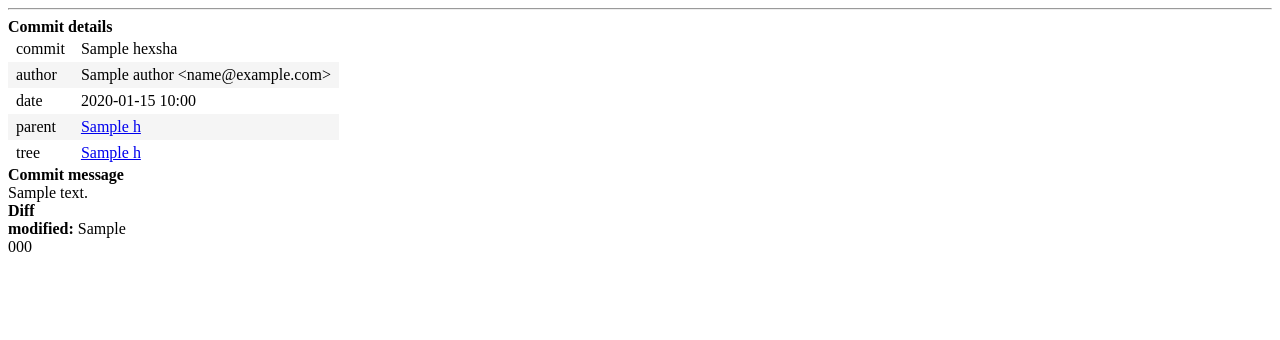
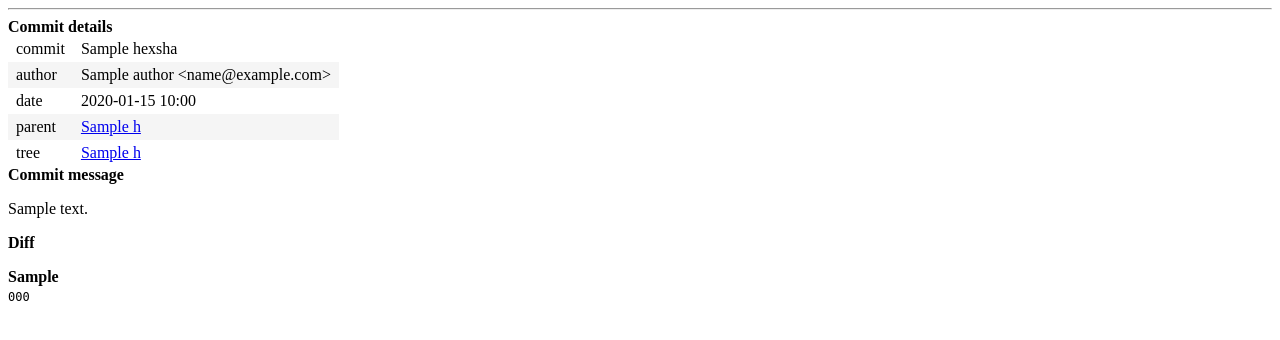
Before and after one commit to LukaHietala/git-webview, a Flask app: template templates/commit.html in a window 1280 px wide. Shown: the part 44-384 px from the top of the page. Run offline with Flask 3, Linux system fonts and the light colour scheme; the template is opened without the code that fills it: most values are stand-ins (such as "Sample title", 1, 10 or a date in 2020).

Commit message:
make diffs slightly more readable

```diff
--- a/static/styles.css
+++ b/static/styles.css
@@ -49,3 +49,41 @@ table.commits-table td.message-col {
 	text-overflow: ellipsis;
 	white-space: nowrap;
 }
+
+
+/* diffs */
+/* TODO: add more colors to text*/
+.diff-file {
+	margin: 16px 0;
+}
+
+.diff-file-header {
+	font-weight: bold;
+	margin-bottom: 4px;
+}
+
+.diff-status-new {
+	color: green;
+}
+
+.diff-status-deleted {
+	color: red;
+}
+
+.diff-status-renamed {
+	color: blue;
+}
+
+.diff-code {
+	margin: 0;
+	padding: 0;
+	font-family: monospace;
+	font-size: 12px;
+	overflow-x: auto;
+}
+
+.diff-binary {
+	color: #666;
+	font-style: italic;
+	margin: 4px 0;
+}
--- a/templates/commit.html
+++ b/templates/commit.html
@@ -32,25 +32,31 @@
 </table>
 
 <h3>Commit message</h3>
-<div>{{ commit.message }}</div>
+<p>{{ commit.message }}</p>
 
 <h3>Diff</h3>
 {% for diff in diffs %}
-<div>
-    {% if diff.new_file %}
-    <strong style="color: green;">new:</strong> {{ diff.b_path }}
-    {% elif diff.deleted_file %}
-    <strong style="color: red;">deleted:</strong> {{ diff.a_path }}
-    {% elif diff.renamed_file %}
-    <strong>renamed:</strong> {{ diff.a_path }} -> {{ diff.b_path }}
+<div class="diff-file">
+    <div class="diff-file-header">
+        {% if diff.new_file %}
+        <span class="diff-status-new">new:</span> {{ diff.b_path }}
+        {% elif diff.deleted_file %}
+        <span class="diff-status-deleted">deleted:</span> {{ diff.a_path }}
+        {% elif diff.renamed_file %}
+        <span class="diff-status-renamed">renamed:</span> {{ diff.a_path }} -> {{ diff.b_path }}
+        {% else %}
+        {{ diff.a_path }}
+        {% endif %}
+    </div>
+    {% if diff.diff %}
+    <pre class="diff-code">{{ diff.diff.decode('utf-8', errors='replace') }}</pre>
     {% else %}
-    <strong>modified:</strong> {{ diff.a_path }}
+    <div class="diff-binary">Binary file</div>
     {% endif %}
 </div>
-<div >{% if diff.diff %}{{ diff.diff.decode('utf-8', errors='replace') }}{% else %}Binary file{% endif %}</div>
 {% endfor %}
 
 {% if not diffs %}
-<p>No changes</p>
+<p>No changes in this commit</p>
 {% endif %}
 {% endblock %}
```
